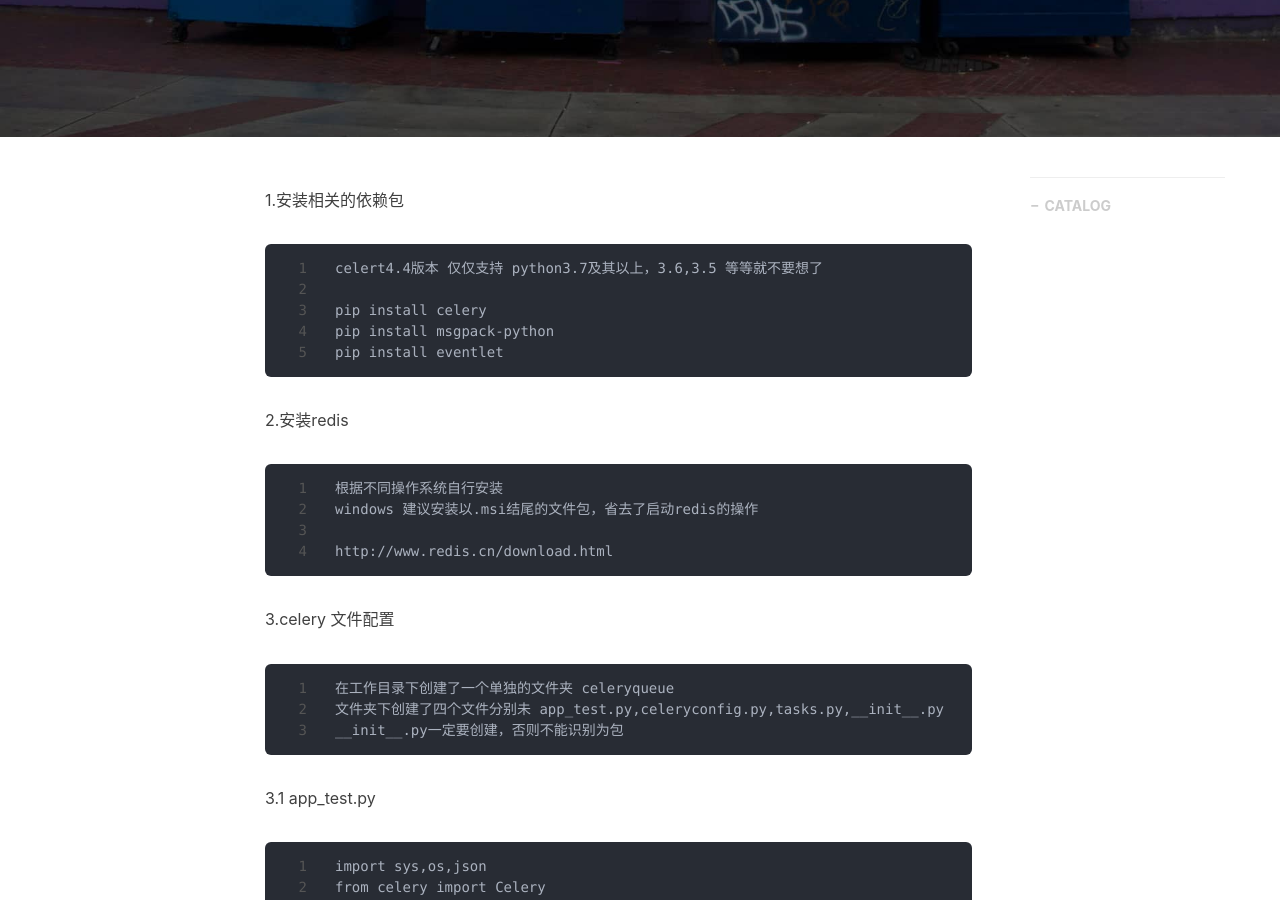
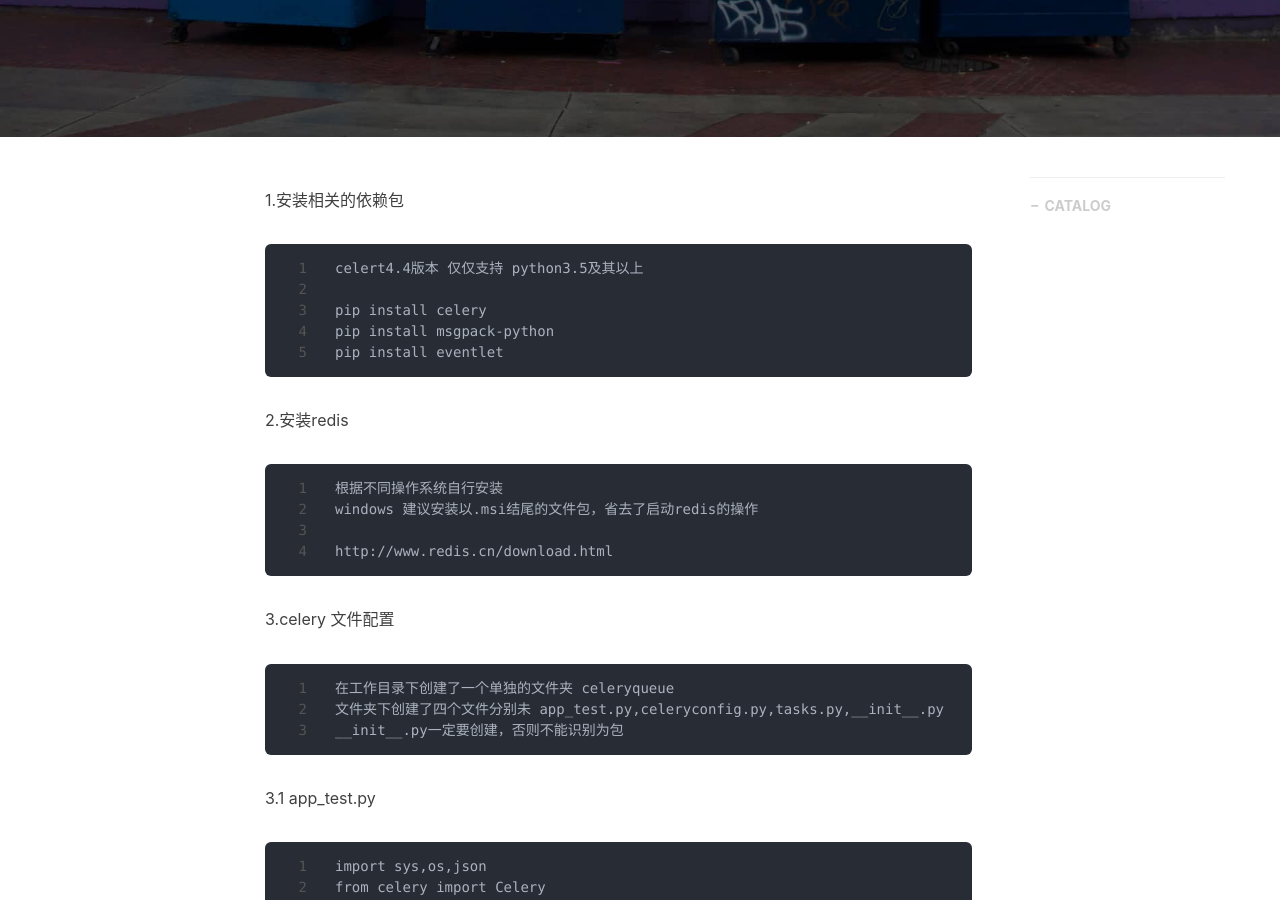
Before and after one commit to 13161231996/13161231996.github.io, a Jekyll site: the page built from _posts/2020-04-04-Celely4.4版本将类加入任务队列的解决方法.markdown, in a window 1280 px wide and 900 px high, scrolled down 446 px. Built offline with Jekyll 4.4.1, drawn with Linux system fonts in a browser that asks for light colours; nearby versions of some CDN libraries; comment, search, counter and statistics services are not loaded.

Commit message:
Update 2020-04-04-Celely4.4版本将类加入任务队列的解决方法.markdown

```diff
--- a/_posts/2020-04-04-Celely4.4版本将类加入任务队列的解决方法.markdown
+++ b/_posts/2020-04-04-Celely4.4版本将类加入任务队列的解决方法.markdown
@@ -12,7 +12,7 @@ tags:
 ---
 1.安装相关的依赖包
 
-    celert4.4版本 仅仅支持 python3.7及其以上，3.6,3.5 等等就不要想了
+    celert4.4版本 仅仅支持 python3.5及其以上
 
     pip install celery
     pip install msgpack-python
```
